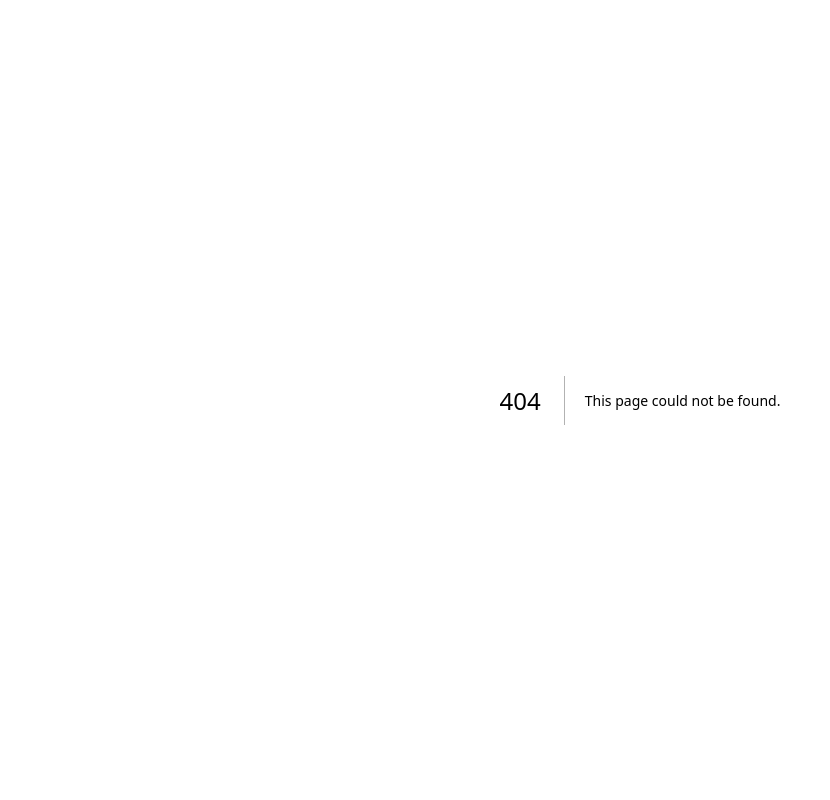
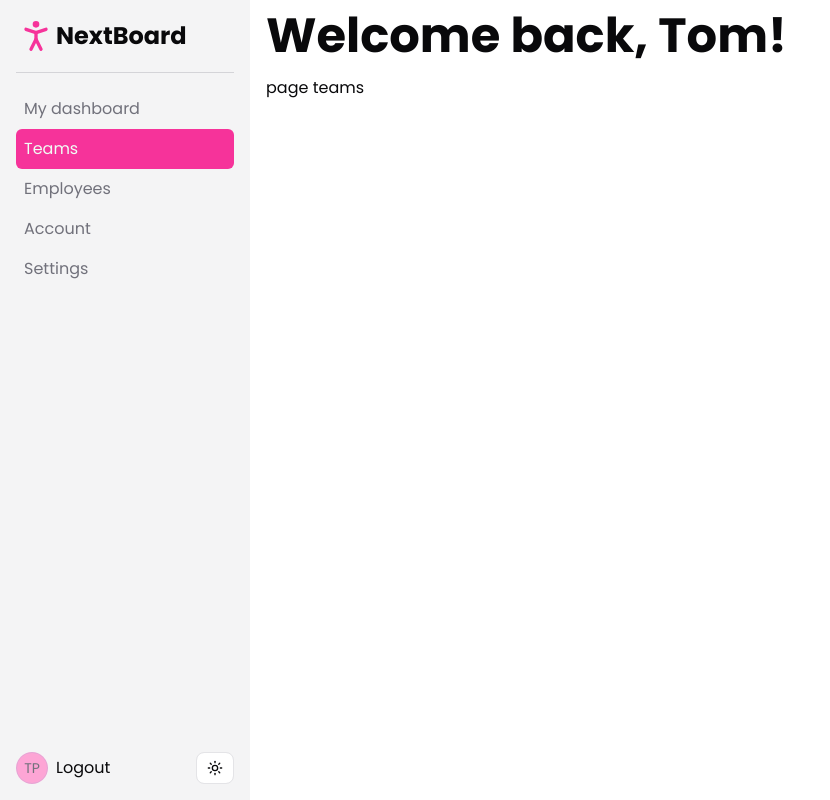
Before and after one commit to mutateddev/nextboard, a Next.js app: page /dashboard/teams in a window 1280 px wide. Before the commit this address had no page. Shown: the whole page, without its empty margins (0-830 px from the left). Built offline with nearby package versions, Linux system fonts and the light colour scheme.

Commit message:
feat(dashboard): add main sidebar navigation menu

```diff
--- /dev/null
+++ b/app/dashboard/account/page.tsx
@@ -0,0 +1,9 @@
+const AccountPage = () => {
+  return (
+    <div>
+      <h2>Account</h2>
+    </div>
+  );
+};
+
+export default AccountPage;
--- /dev/null
+++ b/app/dashboard/components/main-menu.tsx
@@ -0,0 +1,35 @@
+import { Avatar, AvatarFallback } from '@/components/ui/avatar';
+import MenuItem from './menu-item';
+import MenuTitle from './menu-title';
+import Link from 'next/link';
+import LightDarkToggle from '@/components/ui/light-dark-toggle';
+
+const MainMenu = () => {
+  return (
+    <nav className='bg-muted overflow-auto p-4 flex flex-col'>
+      <header className='border-b dark:border-b-black border-b-zinc-300 pb-4'>
+        <MenuTitle />
+      </header>
+      <ul className='py-4 grow'>
+        <MenuItem href='/dashboard'>My dashboard</MenuItem>
+        <MenuItem href='/dashboard/teams'>Teams</MenuItem>
+        <MenuItem href='/dashboard/employees'>Employees</MenuItem>
+        <MenuItem href='/dashboard/account'>Account</MenuItem>
+        <MenuItem href='/dashboard/settings'>Settings</MenuItem>
+      </ul>
+      <footer className='flex gap-2 items-center'>
+        <Avatar size='default'>
+          <AvatarFallback className='bg-pink-300 dark:bg-pink-800'>
+            TP
+          </AvatarFallback>
+        </Avatar>
+        <Link href='/' className='hover:underline'>
+          Logout
+        </Link>
+        <LightDarkToggle className='ml-auto' />
+      </footer>
+    </nav>
+  );
+};
+
+export default MainMenu;
--- /dev/null
+++ b/app/dashboard/components/menu-item.tsx
@@ -0,0 +1,33 @@
+'use client';
+
+import { cn } from '@/lib/utils';
+import Link from 'next/link';
+import { usePathname } from 'next/navigation';
+import { ReactNode } from 'react';
+
+type MenuItemProps = {
+  children: ReactNode;
+  href: string;
+};
+
+const MenuItem = ({ children, href }: MenuItemProps) => {
+  const pathname = usePathname();
+  const isActive = pathname === href;
+
+  return (
+    <li>
+      <Link
+        href={href}
+        className={cn(
+          'block hover:bg-white dark:hover:bg-zinc-700 p-2 rounded-md text-muted-foreground hover:text-foreground ',
+          isActive &&
+            'bg-primary hover:bg-primary dark:hover:bg-primary hover:text-primary-foreground text-primary-foreground',
+        )}
+      >
+        {children}
+      </Link>
+    </li>
+  );
+};
+
+export default MenuItem;
--- /dev/null
+++ b/app/dashboard/components/menu-title.tsx
@@ -0,0 +1,11 @@
+import { PersonStandingIcon } from 'lucide-react';
+
+const MenuTitle = () => {
+  return (
+    <h4 className='flex items-center text-2xl font-bold'>
+      <PersonStandingIcon className='text-primary' size={40} /> NextBoard
+    </h4>
+  );
+};
+
+export default MenuTitle;
--- /dev/null
+++ b/app/dashboard/employees/page.tsx
@@ -0,0 +1,9 @@
+const EmployeesPage = () => {
+  return (
+    <div>
+      <h2>Employees</h2>
+    </div>
+  );
+};
+
+export default EmployeesPage;
--- a/app/dashboard/layout.tsx
+++ b/app/dashboard/layout.tsx
@@ -1,10 +1,11 @@
 import { ReactNode } from 'react';
+import MainMenu from './components/main-menu';
 
 export default function DashboardLayout({ children }: { children: ReactNode }) {
   return (
     <div className='grid grid-cols-[250px_1fr] h-screen'>
-      <div className='bg-muted overflow-auto p-4'>side panel</div>
-      <div className='overflow-auto py-2 px-4'>
+      <MainMenu />
+      <div className='overflow-auto py-3 px-4'>
         <h1 className='pb-4 text-5xl font-bold'>Welcome back, Tom!</h1>
         {children}
       </div>
--- /dev/null
+++ b/app/dashboard/settings/page.tsx
@@ -0,0 +1,9 @@
+const SettingsPage = () => {
+  return (
+    <div>
+      <h2>settings</h2>
+    </div>
+  );
+};
+
+export default SettingsPage;
--- /dev/null
+++ b/app/dashboard/teams/page.tsx
@@ -0,0 +1,9 @@
+const TeamsPage = () => {
+  return (
+    <div>
+      <h2>page teams</h2>
+    </div>
+  );
+};
+
+export default TeamsPage;
--- /dev/null
+++ b/components/ui/avatar.tsx
@@ -0,0 +1,112 @@
+"use client"
+
+import * as React from "react"
+import { Avatar as AvatarPrimitive } from "radix-ui"
+
+import { cn } from "@/lib/utils"
+
+function Avatar({
+  className,
+  size = "default",
+  ...props
+}: React.ComponentProps<typeof AvatarPrimitive.Root> & {
+  size?: "default" | "sm" | "lg"
+}) {
+  return (
+    <AvatarPrimitive.Root
+      data-slot="avatar"
+      data-size={size}
+      className={cn(
+        "group/avatar relative flex size-8 shrink-0 rounded-full select-none after:absolute after:inset-0 after:rounded-full after:border after:border-border after:mix-blend-darken data-[size=lg]:size-10 data-[size=sm]:size-6 dark:after:mix-blend-lighten",
+        className
+      )}
+      {...props}
+    />
+  )
+}
+
+function AvatarImage({
+  className,
+  ...props
+}: React.ComponentProps<typeof AvatarPrimitive.Image>) {
+  return (
+    <AvatarPrimitive.Image
+      data-slot="avatar-image"
+      className={cn(
+        "aspect-square size-full rounded-full object-cover",
+        className
+      )}
+      {...props}
+    />
+  )
+}
+
+function AvatarFallback({
+  className,
+  ...props
+}: React.ComponentProps<typeof AvatarPrimitive.Fallback>) {
+  return (
+    <AvatarPrimitive.Fallback
+      data-slot="avatar-fallback"
+      className={cn(
+        "flex size-full items-center justify-center rounded-full bg-muted text-sm text-muted-foreground group-data-[size=sm]/avatar:text-xs",
+        className
+      )}
+      {...props}
+    />
+  )
+}
+
+function AvatarBadge({ className, ...props }: React.ComponentProps<"span">) {
+  return (
+    <span
+      data-slot="avatar-badge"
+      className={cn(
+        "absolute right-0 bottom-0 z-10 inline-flex items-center justify-center rounded-full bg-primary text-primary-foreground bg-blend-color ring-2 ring-background select-none",
+        "group-data-[size=sm]/avatar:size-2 group-data-[size=sm]/avatar:[&>svg]:hidden",
+        "group-data-[size=default]/avatar:size-2.5 group-data-[size=default]/avatar:[&>svg]:size-2",
+        "group-data-[size=lg]/avatar:size-3 group-data-[size=lg]/avatar:[&>svg]:size-2",
+        className
+      )}
+      {...props}
+    />
+  )
+}
+
+function AvatarGroup({ className, ...props }: React.ComponentProps<"div">) {
+  return (
+    <div
+      data-slot="avatar-group"
+      className={cn(
+        "group/avatar-group flex -space-x-2 *:data-[slot=avatar]:ring-2 *:data-[slot=avatar]:ring-background",
+        className
+      )}
+      {...props}
+    />
+  )
+}
+
+function AvatarGroupCount({
+  className,
+  ...props
+}: React.ComponentProps<"div">) {
+  return (
+    <div
+      data-slot="avatar-group-count"
+      className={cn(
+        "relative flex size-8 shrink-0 items-center justify-center rounded-full bg-muted text-sm text-muted-foreground ring-2 ring-background group-has-data-[size=lg]/avatar-group:size-10 group-has-data-[size=sm]/avatar-group:size-6 [&>svg]:size-4 group-has-data-[size=lg]/avatar-group:[&>svg]:size-5 group-has-data-[size=sm]/avatar-group:[&>svg]:size-3",
+        className
+      )}
+      {...props}
+    />
+  )
+}
+
+export {
+  Avatar,
+  AvatarImage,
+  AvatarFallback,
+  AvatarGroup,
+  AvatarGroupCount,
+  AvatarBadge,
+}
```
